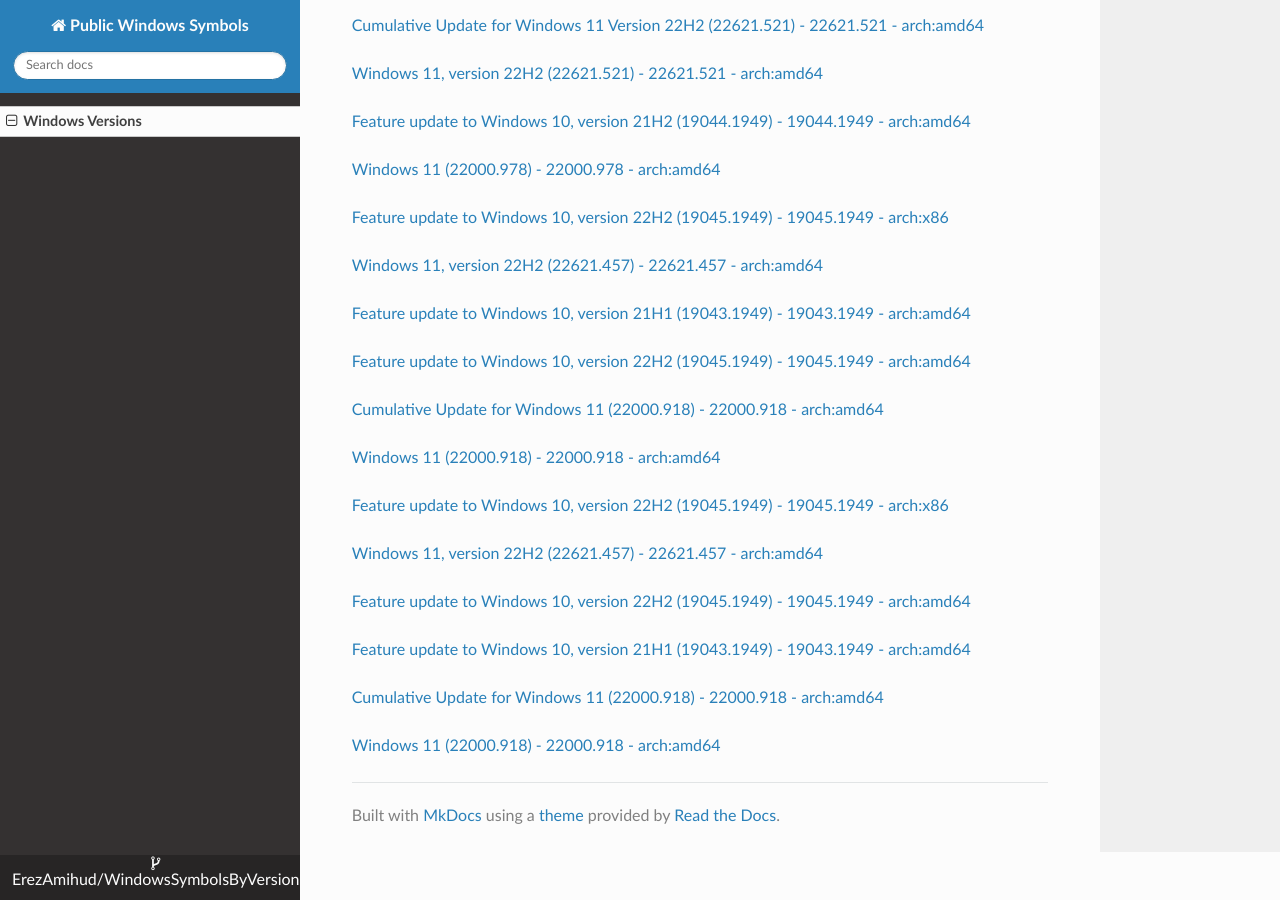
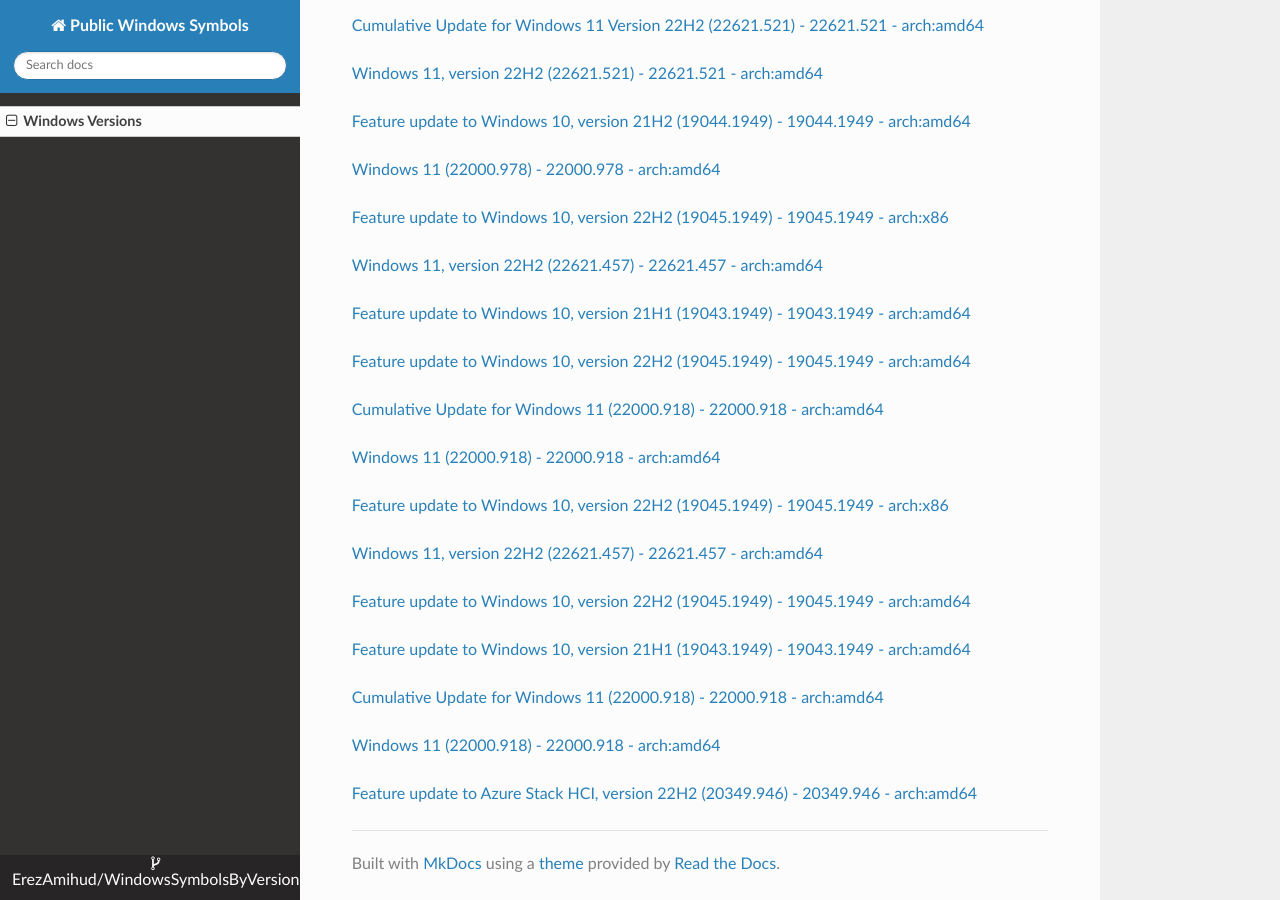
Before and after one commit to ErezAmihud/WindowsSymbolsByVersion, an MkDocs documentation site: the page built from docs/index.md, in a window 1280 px wide and 900 px high, scrolled down 54053 px. Built offline with MkDocs 1.6.1, drawn with Linux system fonts in a browser that asks for light colours; nearby versions of some CDN libraries.

Commit message:
Automated commit, add manifest for 025319ad-e6d9-495f-bdb8-cd8099b99428

```diff
--- a/docs/index.md
+++ b/docs/index.md
@@ -3199,3 +3199,6 @@
 
 
 [Windows 11 (22000.918) - 22000.918 - arch:amd64](https://github.com/ErezAmihud/WindowsSymbolsByVersion/blob/main/manifests/89fd4acb-02f1-444d-9638-bb71926a308f.manifest)
+
+
+[Feature update to Azure Stack HCI, version 22H2 (20349.946) - 20349.946 - arch:amd64](https://github.com/ErezAmihud/WindowsSymbolsByVersion/blob/main/manifests/025319ad-e6d9-495f-bdb8-cd8099b99428.manifest)
```
Also changed, not shown: process_builds.json (+1 -1 lines), 1 other file.
